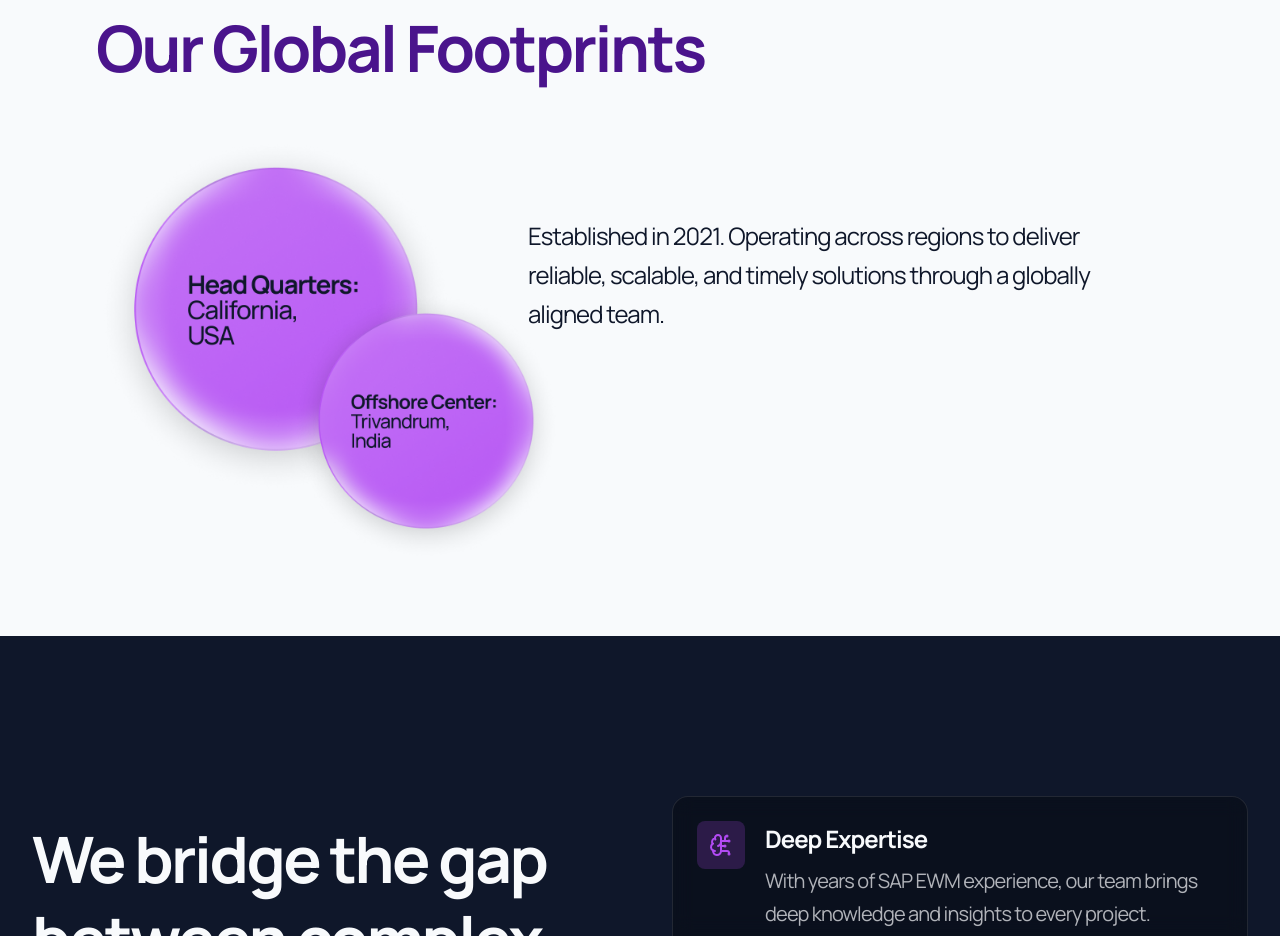
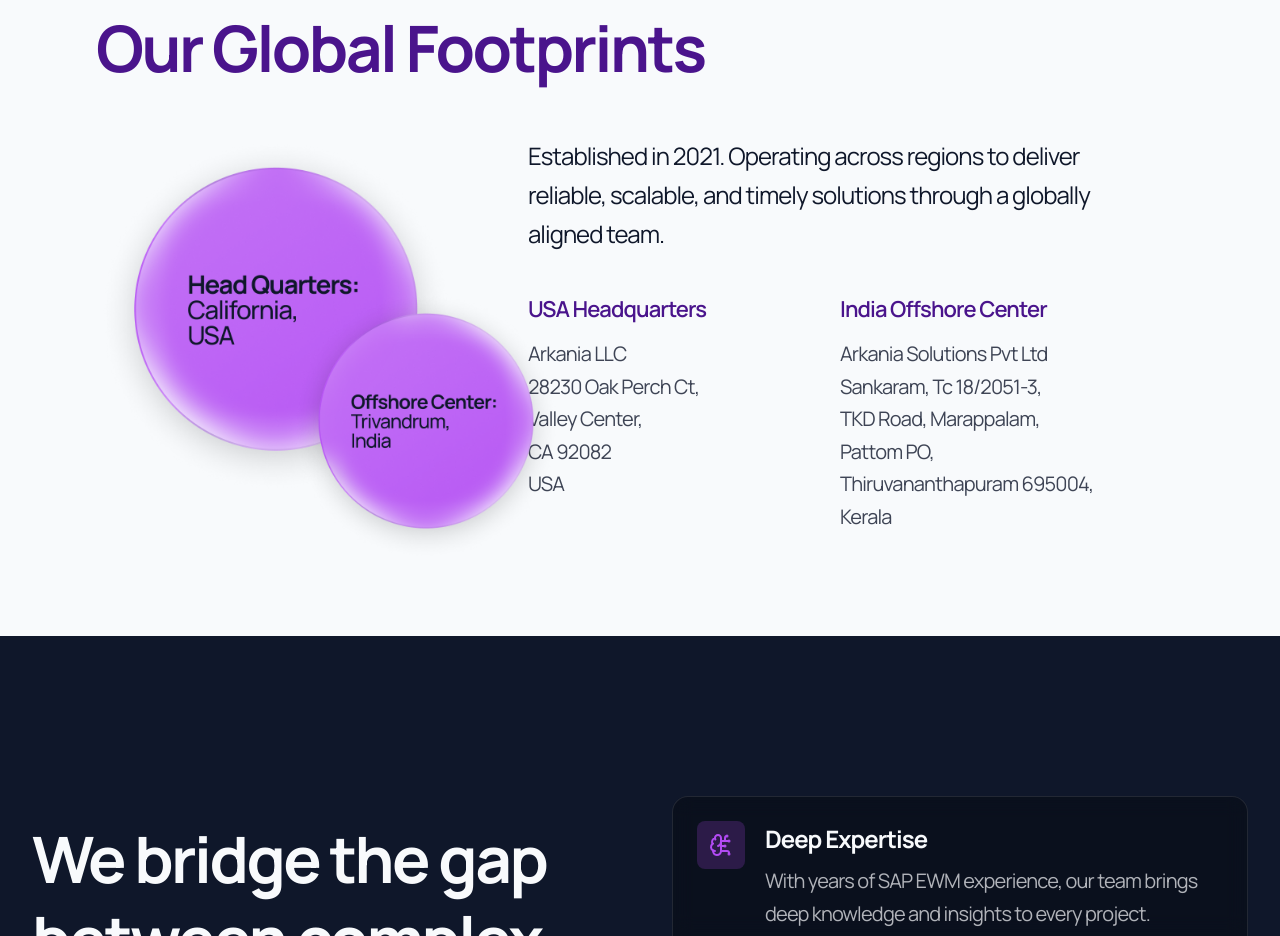
Before and after one commit to mithks/arkania-website, a Next.js app: page /about in a window 1280 px wide. Shown: the part 2560-3496 px from the top of the page. Built offline with nearby package versions, Linux system fonts and the light colour scheme.

Commit message:
address updated

```diff
--- a/components/WhoWeAreSection3.tsx
+++ b/components/WhoWeAreSection3.tsx
@@ -7,7 +7,7 @@
 type ActiveCircle = 'hq' | 'offshore'
 
 export default function WhoWeAreSection3() {
-  // ✅ Offshore is on top by default
+  // Offshore is on top by default
   const [active, setActive] = useState<ActiveCircle>('offshore')
 
   return (
@@ -49,7 +49,6 @@
               />
             </motion.div>
 
-
             {/* Offshore */}
             <motion.div
               onMouseEnter={() => setActive('offshore')}
@@ -74,16 +73,50 @@
                 className="pointer-events-none"
               />
             </motion.div>
-
-
           </div>
 
+          {/* Right Content */}
+          <div className="absolute top-0 right-20 max-w-xl space-y-10">
+
             {/* Description */}
-          <div className="absolute top-20 right-20 max-w-xl">
             <p className="text-[24px] text-dark leading-relaxed">
               Established in 2021. Operating across regions to deliver reliable,
               scalable, and timely solutions through a globally aligned team.
             </p>
+
+            {/* Addresses */}
+            <div className="grid grid-cols-1 md:grid-cols-2 gap-12">
+
+              {/* USA */}
+              <div>
+                <h4 className="text-[22px] font-semibold text-primary mb-3">
+                  USA Headquarters
+                </h4>
+                <p className="text-[20px] text-dark/80 leading-relaxed">
+                  Arkania LLC<br />
+                  28230 Oak Perch Ct,<br />
+                  Valley Center,<br />
+                  CA 92082<br />
+                  USA
+                </p>
+              </div>
+
+              {/* India */}
+              <div>
+                <h4 className="text-[22px] font-semibold text-primary mb-3">
+                  India Offshore Center
+                </h4>
+                <p className="text-[20px] text-dark/80 leading-relaxed">
+                  Arkania Solutions Pvt Ltd<br />
+                  Sankaram, Tc 18/2051-3,<br />
+                  TKD Road, Marappalam, Pattom PO,<br />
+                  Thiruvananthapuram 695004,<br />
+                  Kerala
+                </p>
+              </div>
+
+            </div>
+
           </div>
 
         </div>
```
Lines whose indentation alone changed are shown as unchanged.
